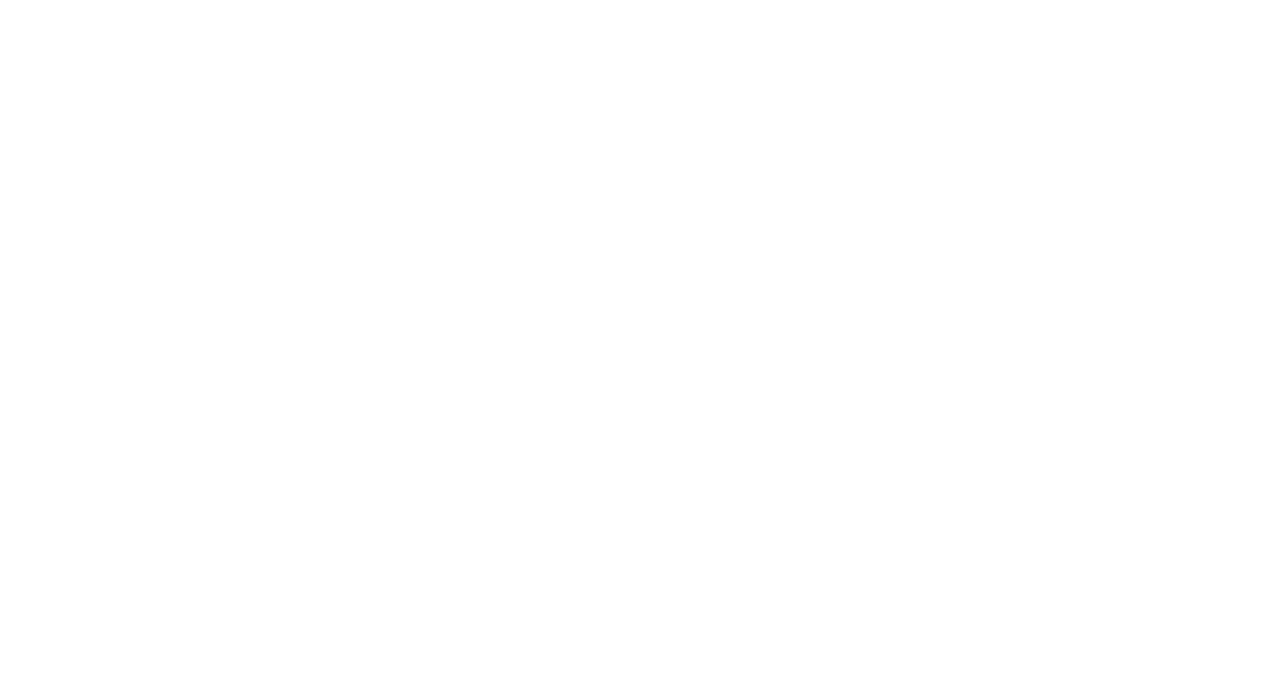
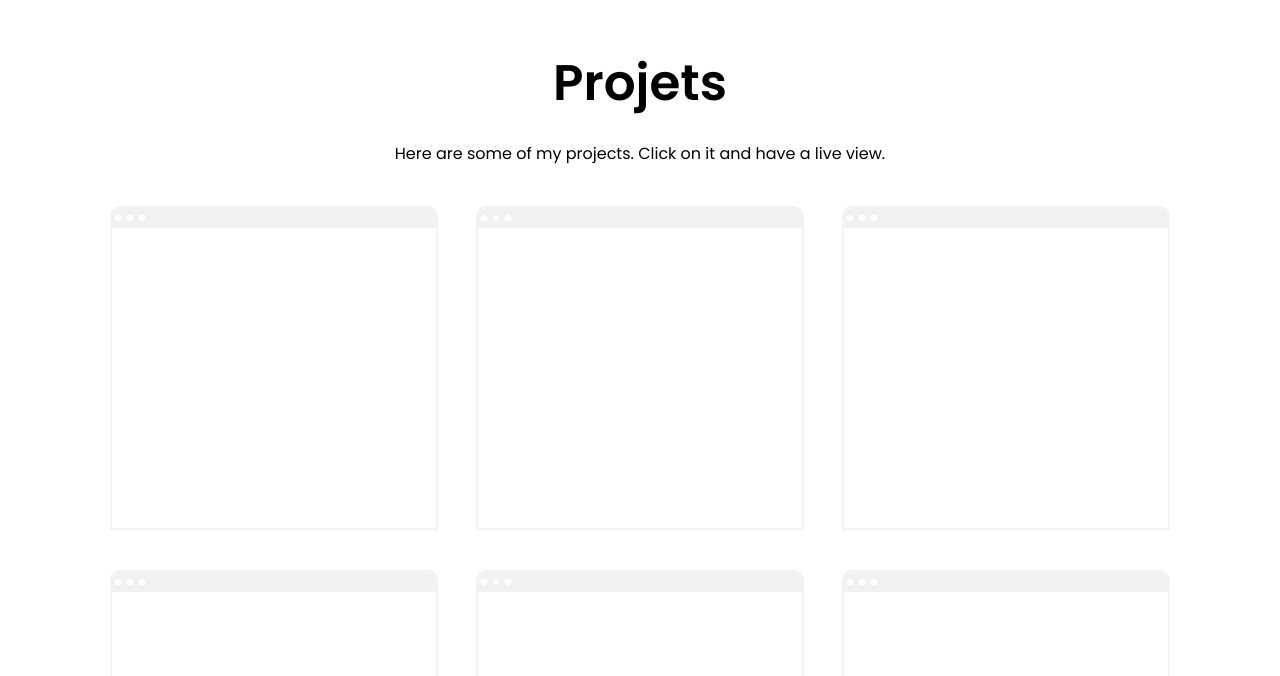
Before and after one commit to ShajadulGH/portfolio, a React (Create React App) app: page / in a window 1280 px wide. Shown: the part 1604-2280 px from the top of the page. Before the commit the page ends 1600 px from the top, so only its background shows below. Built offline with nearby package versions, Linux system fonts and the light colour scheme.

Commit message:
Feat: Develop project sectiom

```diff
--- a/src/App.js
+++ b/src/App.js
@@ -1,11 +1,13 @@
 import { Fragment } from "react";
-import About from "./Components/About";
+import About from "./Components/About/About";
 import Intro from "./Introduction/Intro";
+import ProductList from "./Components/Projects/ProjectList/ProjectList";
 function App() {
   return (
     <Fragment>
       <Intro />
       <About />
+      <ProductList />
     </Fragment>
   );
 }
--- a/src/Components/About.js
+++ b/src/Components/About/About.js
@@ -1,4 +1,4 @@
-import Image from "../img/shajadul.jpg";
+import Image from "../../img/shajadul.jpg";
 import styles from "./About.module.css";
 const About = () => {
   return (
--- /dev/null
+++ b/src/Components/Projects/Project/Project.js
@@ -0,0 +1,18 @@
+import styles from "./Project.module.css";
+
+const Product = ({ img, link }) => {
+  return (
+    <div className={styles.p}>
+      <div className={styles.p_brow}>
+        <div className={styles.p_circle}></div>
+        <div className={styles.p_circle}></div>
+        <div className={styles.p_circle}></div>
+      </div>
+      <a href={link} target="_blank" rel="noreferrer">
+        <img src={img} alt="" className={styles.p_img} />
+      </a>
+    </div>
+  );
+};
+
+export default Product;
--- /dev/null
+++ b/src/Components/Projects/Project/Project.module.css
@@ -0,0 +1,41 @@
+.p {
+  width: 30%;
+  height: 40vh;
+  margin: 20px 10px;
+  border: 2px solid rgb(243, 242, 242);
+  border-radius: 10px 10px 0px 0px;
+  overflow: hidden;
+}
+
+.p_brow {
+  height: 20px;
+  background-color: rgb(243, 242, 242);
+  display: flex;
+  align-items: center;
+  position: sticky;
+  z-index: 2;
+}
+
+.p_circle {
+  width: 6px;
+  height: 6px;
+  border-radius: 50%;
+  margin: 3px;
+  background-color: white;
+}
+
+.p_img {
+  width: 100%;
+  transition: all 10s ease;
+}
+
+.p:hover .p_img {
+  transform: translateY(-100%);
+}
+
+@media screen and (max-width: 480px) {
+  .p {
+    width: 40%;
+    height: 20vh;
+  }
+}
--- /dev/null
+++ b/src/Components/Projects/ProjectList/ProjectList.js
@@ -0,0 +1,23 @@
+import styles from "./ProjectList.module.css";
+import Project from "../Project/Project";
+import { projects } from "../../../ProjectData";
+
+const ProductList = () => {
+  return (
+    <div className={styles.pl}>
+      <div className={styles.pl_text}>
+        <h1 className={styles.pl_title}>Projets</h1>
+        <p className={styles.pl_desc}>
+          Here are some of my projects. Click on it and have a live view.
+        </p>
+      </div>
+      <div className={styles.pl_list}>
+        {projects.map((item) => (
+          <Project key={item.id} img={item.img} link={item.link} />
+        ))}
+      </div>
+    </div>
+  );
+};
+
+export default ProductList;
--- /dev/null
+++ b/src/Components/Projects/ProjectList/ProjectList.module.css
@@ -0,0 +1,41 @@
+.pl {
+  padding: 50px 100px;
+  display: flex;
+  flex-direction: column;
+  align-items: center;
+  text-align: center;
+}
+
+.pl_texts {
+  width: 65%;
+}
+
+.pl_title {
+  font-size: 50px;
+  font-weight: 600;
+}
+
+.pl_desc {
+  margin: 20px 0px;
+}
+
+.pl_list {
+  width: 100%;
+  display: flex;
+  flex-wrap: wrap;
+  justify-content: space-between;
+}
+
+@media screen and (max-width: 480px) {
+  .pl {
+    padding: 10px;
+  }
+
+  .pl_texts {
+    width: 100%;
+  }
+
+  .pl_desc {
+    display: none;
+  }
+}
--- /dev/null
+++ b/src/ProjectData.js
@@ -0,0 +1,32 @@
+export const projects = [
+  {
+    id: 1,
+    img: "",
+    link: "",
+  },
+  {
+    id: 2,
+    img: "",
+    link: "",
+  },
+  {
+    id: 3,
+    img: "",
+    link: "",
+  },
+  {
+    id: 4,
+    img: "",
+    link: "",
+  },
+  {
+    id: 5,
+    img: "",
+    link: "",
+  },
+  {
+    id: 6,
+    img: "",
+    link: "",
+  },
+];
```
Also changed, not shown: src/Components/About/About.module.css (renamed from src/Components/About.module.css).
